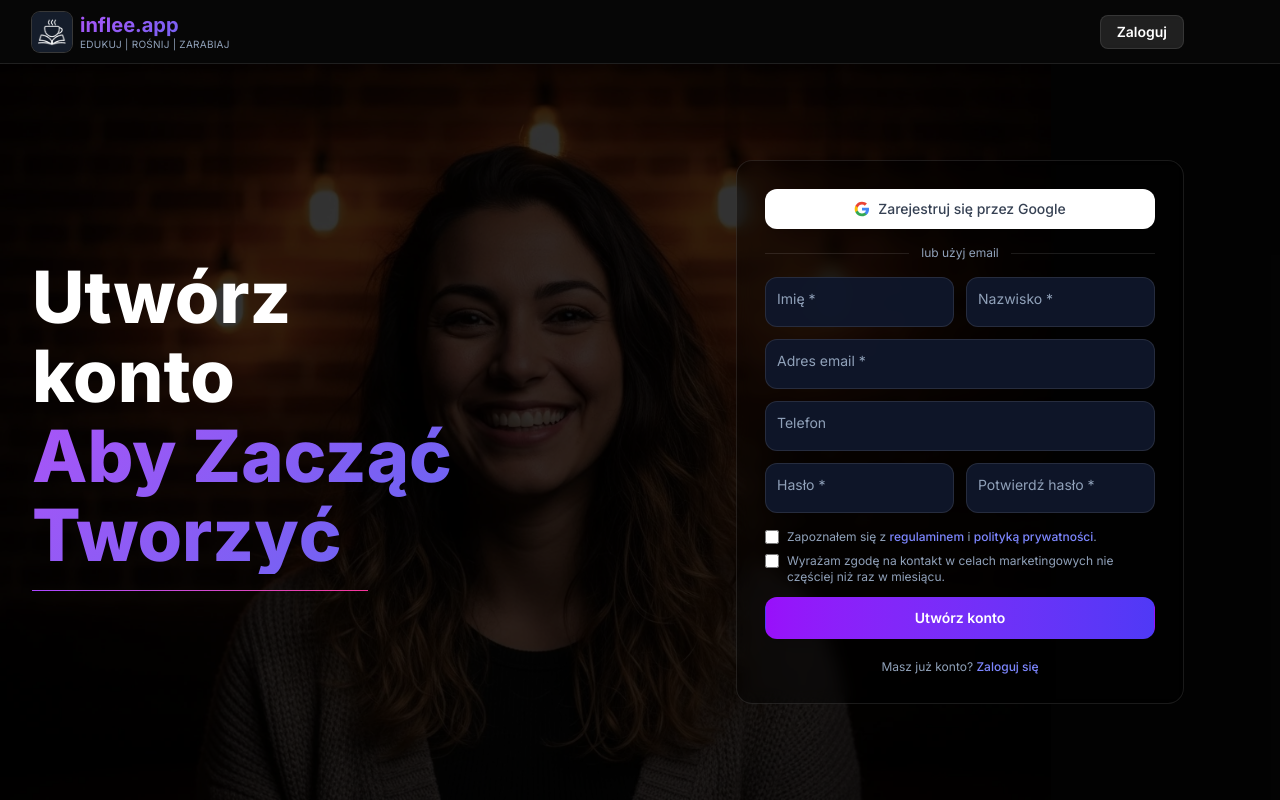
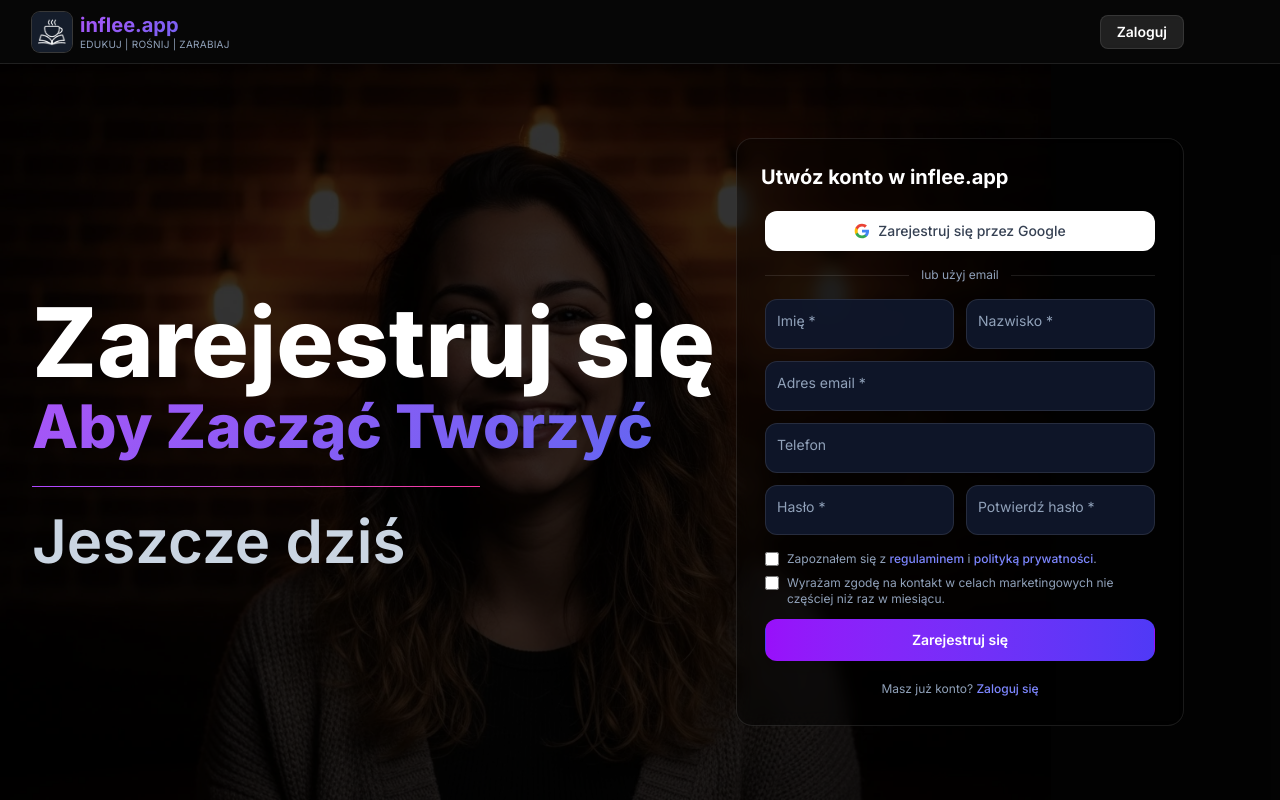
Before and after one commit to MarcinMove37ai/infle_app, a Next.js app: page /register in a window 1280 px wide. Built offline with nearby package versions, Linux system fonts and the light colour scheme.

Commit message:
New look fixed

```diff
--- a/src/app/(auth)/register/page.tsx
+++ b/src/app/(auth)/register/page.tsx
@@ -35,17 +35,16 @@ export default function RegisterPage() {
     visible: {
       opacity: 1,
       transition: {
-        staggerChildren: 0.12, // Efekt "przechodzenia" animacji na dzieci
+        staggerChildren: 0.12,
       },
     },
   };
 
   const heroItemVariants = {
-    hidden: { opacity: 0, y: 10 }, // Startuje lekko niżej
+    hidden: { opacity: 0, y: 10 },
     visible: {
       opacity: 1,
       y: 0,
-      transition: { duration: 0.5, ease: "easeOut" },
     },
   };
 
@@ -64,7 +63,6 @@ export default function RegisterPage() {
   const [loading, setLoading] = useState(false);
   const [registrationSuccess, setRegistrationSuccess] = useState(false);
 
-  // Social profile state
   const [socialProfile, setSocialProfile] = useState<SocialProfile>(null);
   const [socialLoading, setSocialLoading] = useState(false);
   const [checkingProfile, setCheckingProfile] = useState(false);
@@ -217,7 +215,6 @@ export default function RegisterPage() {
   };
 
   const handleGoogleSignUp = () => {
-    // Mockup - tutaj będzie integracja z Google OAuth
     alert('Rejestracja przez Google - funkcja w przygotowaniu');
   };
 
@@ -314,7 +311,6 @@ export default function RegisterPage() {
           }
         `}</style>
 
-        {/* Header */}
         <header className="fixed top-0 left-0 right-0 z-50 bg-black/30 backdrop-blur-md border-b border-white/10 h-16">
           <div className="container mx-auto px-6 h-full flex items-center">
             <Link href="/" className="group flex items-center cursor-pointer">
@@ -331,7 +327,6 @@ export default function RegisterPage() {
           </div>
         </header>
 
-        {/* Success Content */}
         <main className="pt-16 h-screen flex items-center justify-center px-4">
           <div className="max-w-xl w-full">
             <div className="bg-white/5 border border-white/10 backdrop-blur-sm rounded-2xl p-6 md:p-8">
@@ -438,7 +433,6 @@ export default function RegisterPage() {
         }
       `}</style>
 
-      {/* Header */}
       <header className="fixed top-0 left-0 right-0 z-50 bg-black/30 backdrop-blur-md border-b border-white/10 h-16">
         <div className="container mx-auto px-6 lg:px-8 lg:pr-16 xl:pr-24 2xl:pr-32 h-full flex justify-between items-center">
           <Link href="/" className="group flex items-center cursor-pointer">
@@ -459,10 +453,8 @@ export default function RegisterPage() {
         </div>
       </header>
 
-        {/* Main Content */}
       <main className="pt-16 h-screen">
         <section className="h-full relative">
-            {/* Hero Image - responsywny */}
           <div className="absolute top-0 left-0 w-full h-full z-0 lg:flex lg:justify-start">
             <Image
               src="/heroR.webp"
@@ -477,36 +469,33 @@ export default function RegisterPage() {
             />
           </div>
 
-            {/* Gradient overlay - widoczny tylko na dużych ekranach */}
           <div className="absolute top-0 left-0 w-full h-full z-10 bg-[#010101]/80 lg:bg-none lg:bg-gradient-to-r lg:from-transparent lg:via-[#010101]/90 lg:to-[#010101]/90" />
 
-            {/* Container z gridem */}
-            <div className="container mx-auto px-2 lg:px-8 lg:pr-16 xl:pr-24 2xl:pr-32 relative z-20 grid grid-cols-1 lg:grid-cols-12 h-full">
+          <div className="container mx-auto px-4 sm:px-6 lg:px-8 lg:pr-16 xl:pr-24 2xl:pr-32 relative z-20 grid grid-cols-1 lg:grid-cols-12 h-full gap-4 lg:gap-0">
 
-              {/* Tekst landing page'a - widoczny tylko na dużych ekranach */}
-              <div className="hidden lg:col-span-5 lg:flex flex-col justify-center items-start text-left pr-10">
-                  <motion.div variants={heroItemVariants}>
-                    {/* ZMIENIONY NAGŁÓWEK H1 */}
-                    <h1 className="text-2xl md:text-4xl lg:text-7xl font-extrabold text-white leading-[1.1]">
-                      <span className="block">Utwórz konto</span>
-                      <span className="gradient-text block">Aby Zacząć Tworzyć</span>
-                      <span className="gradient-text block"></span>
+            <div className="lg:col-span-7 flex flex-col justify-center items-start text-left pr-0 lg:pr-10 pb-6 lg:pb-0 pt-4 lg:pt-0">
+              <motion.div
+                variants={heroItemVariants}
+                transition={{ duration: 0.5 }}
+                className="w-full px-6 lg:px-0"
+              >
+                <h1 className="font-extrabold text-white leading-tight">
+                  <span className="block text-[2rem] xs:text-3xl sm:text-4xl md:text-5xl lg:text-7xl xl:text-8xl whitespace-nowrap">Zarejestruj się</span>
+                  <span className="gradient-text block text-xl sm:text-2xl md:text-3xl lg:text-5xl xl:text-6xl mt-1.5 pb-1.5">Aby Zacząć Tworzyć</span>
                 </h1>
-                    <div className="w-84 h-px bg-gradient-to-r from-purple-500 to-pink-500 my-4"></div>
+                <div className="w-40 sm:w-48 lg:w-full lg:max-w-md h-px bg-gradient-to-r from-purple-500 to-pink-500 my-2.5 lg:my-6"></div>
+                <p className="text-slate-300 text-lg sm:text-xl md:text-2xl lg:text-5xl xl:text-6xl font-semibold">Jeszcze dziś</p>
               </motion.div>
             </div>
 
-              {/* Formularz rejestracyjny */}
-                <div className="lg:col-span-7 h-full flex items-center justify-center lg:justify-end">
-                  <div className="w-full max-w-md p-4 lg:p-0">
+            <div className="lg:col-span-5 h-full flex items-center justify-center lg:justify-end mt-4 lg:mt-0">
+              <div className="w-full max-w-md px-4 py-0 lg:p-0">
                 <div className="bg-black/40 border border-white/10 backdrop-blur-sm rounded-2xl p-4 md:p-6 w-full max-h-full">
-                      <div className="mb-4 lg:hidden">
-                        <h2 className="text-2xl font-bold text-white mb-1">Utwórz konto</h2>
-                        <p className="text-sm text-slate-400">Aby zacząć tworzyć z Inflee.app </p>
+                  <div className="mb-4">
+                    <h2 className="text-xl font-bold text-white">Utwóz konto w inflee.app</h2>
                   </div>
 
                   <div className="form-scroll-container p-1">
-                      {/* Google Sign Up Button */}
                     <button
                       onClick={handleGoogleSignUp}
                       type="button"
@@ -746,7 +735,7 @@ export default function RegisterPage() {
                               <span className="text-sm">Tworzenie konta...</span>
                             </div>
                           ) : (
-                              'Utwórz konto'
+                            'Zarejestruj się'
                           )}
                         </button>
                       </div>
```
Lines whose indentation alone changed are shown as unchanged.
